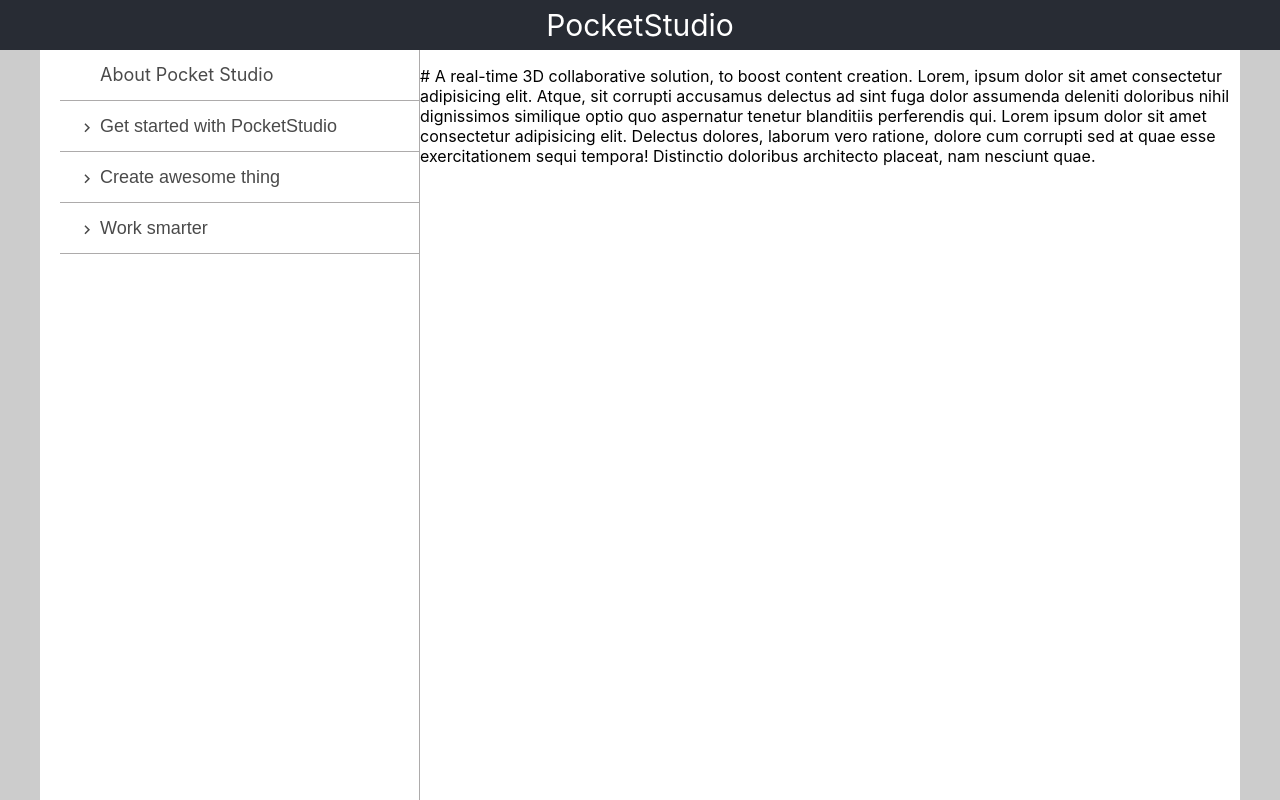
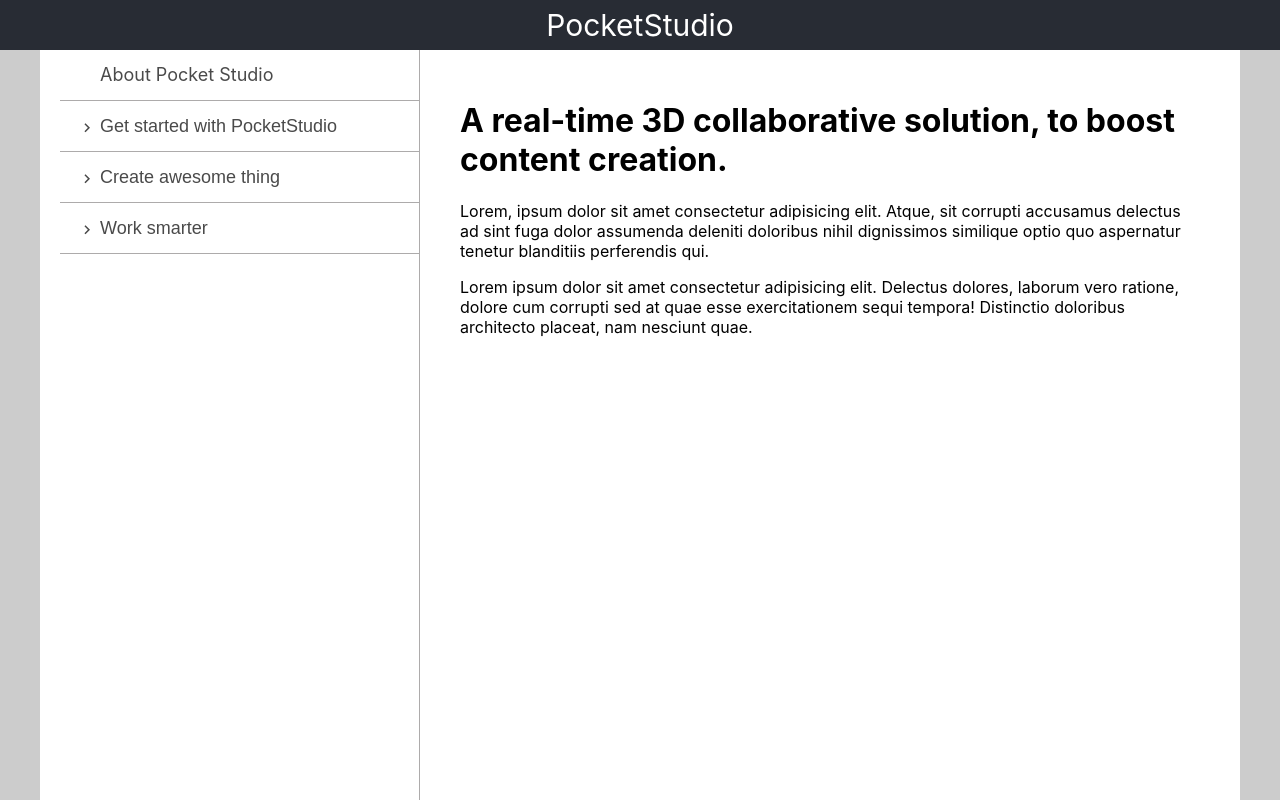
Before and after one commit to PaulBunker/pocket-studio, a React (Create React App) app: page / in a window 1280 px wide. Built offline with nearby package versions, Linux system fonts and the light colour scheme.

Commit message:
implement markdown rendering and attempt to fix animation bug

```diff
--- a/package.json
+++ b/package.json
@@ -14,6 +14,7 @@
     "react-dom": "^16.11.0",
     "react-flip-toolkit": "^7.0.6",
     "react-icons": "^3.8.0",
+    "react-markdown": "^4.2.2",
     "react-router-dom": "^5.1.2",
     "react-scripts": "3.2.0",
     "react-transition-group": "^4.3.0"
--- a/src/components/content/content.js
+++ b/src/components/content/content.js
@@ -1,4 +1,6 @@
 import React, { useState, useEffect } from "react"
+import Markdown from "react-markdown"
+import styles from "./content.module.scss"
 
 const Content = () => {
   const [error, setErrors] = useState(false)
@@ -20,9 +22,9 @@
   }, [])
 
   return (
-    <div>
+    <div className={styles.container}>
       {error && <p>{error}</p>}
-      {data && <p>{data}</p>}
+      {data && <Markdown escapeHtml source={data} />}
     </div>
   )
 }
--- a/src/components/menu/menu.js
+++ b/src/components/menu/menu.js
@@ -28,7 +28,7 @@
   return (
     <CSSTransition
       in={isOpen}
-      timeout={100}
+      timeout={200}
       classNames={{ ...styles }}
       unmountOnExit
     >
--- a/src/components/menu/menu.module.scss
+++ b/src/components/menu/menu.module.scss
@@ -26,7 +26,7 @@
 
 .enterActive {
   transform: translateX(0);
-  transition: transform ease-in-out 500ms;
+  transition: all linear 900ms;
 }
 
 .exit {
@@ -35,5 +35,5 @@
 
 .exitActive {
   transform: translateX(-110%);
-  transition: transform ease-in 500ms;
+  transition: transform ease-in 900ms;
 }
```
Also changed, not shown: 1 other file (tests, documents, lock files or other folders).
